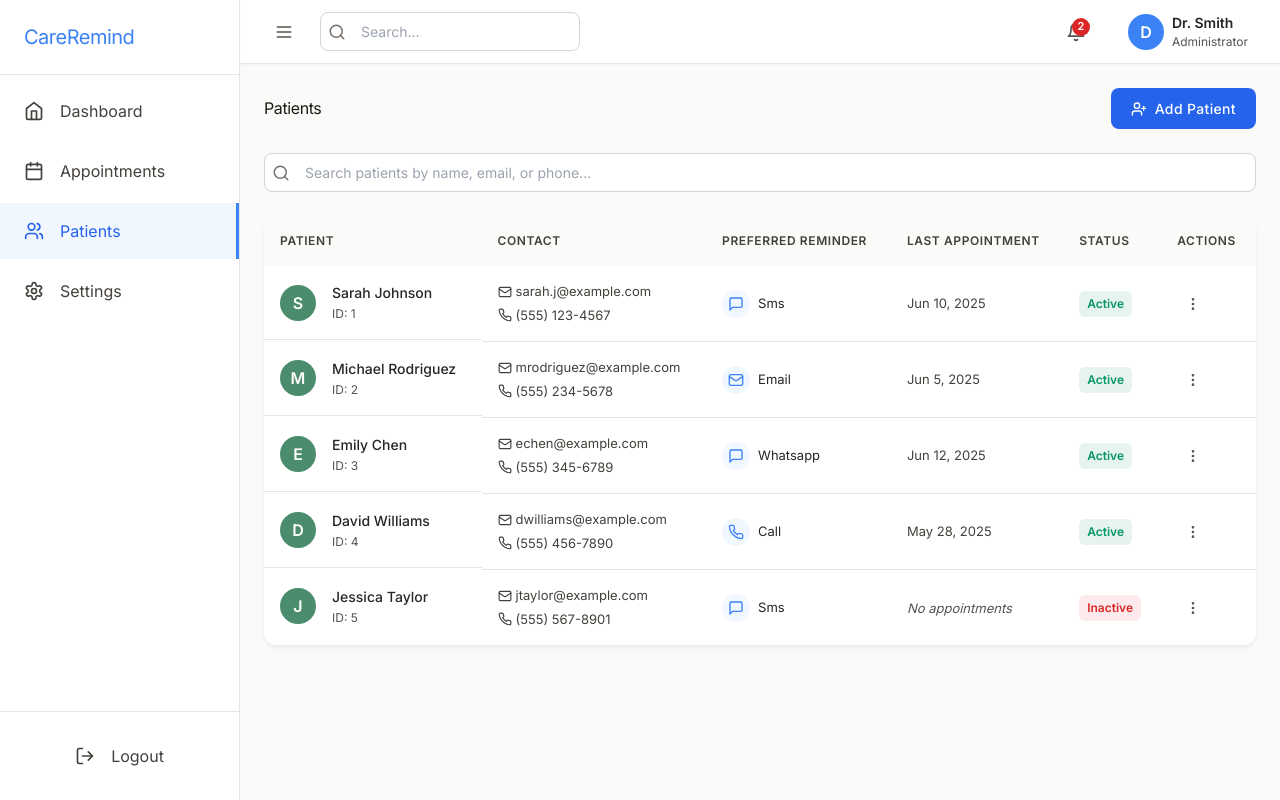
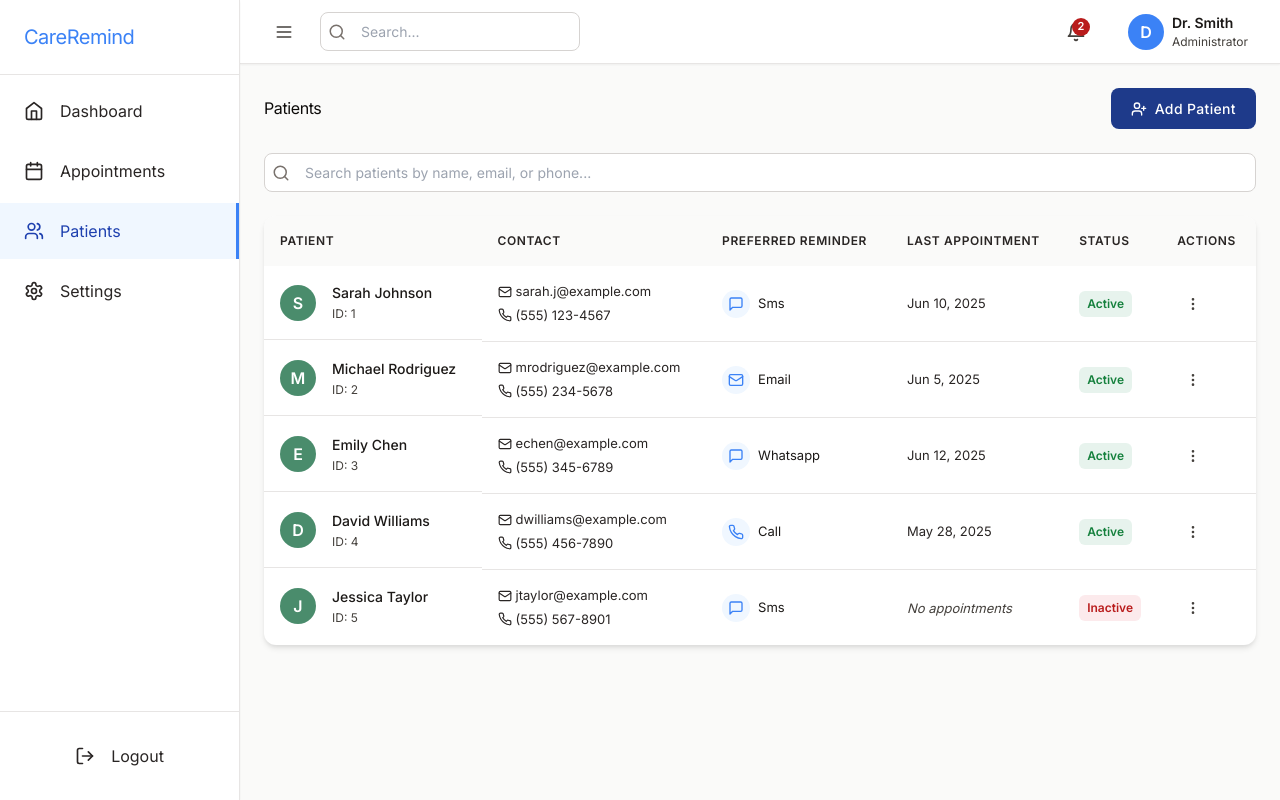
Before and after one commit to Bella-winter/hackathon-two-AI, a React (Vite) app: page /patients in a window 1280 px wide. Built offline with nearby package versions, Linux system fonts and the light colour scheme.

Commit message:
Add darker color palette

```diff
--- a/src/App.css
+++ b/src/App.css
@@ -1,47 +1,47 @@
 @import url('https://fonts.googleapis.com/css2?family=Inter:wght@400;500;600;700&display=swap');
 
 :root {
-  /* Primary colors - Calming blue palette */
+  /* Primary colors - Deep blue palette */
   --primary-50: #f0f7ff;
   --primary-100: #e0f0ff;
   --primary-200: #b9ddff;
   --primary-300: #8ac7ff;
   --primary-400: #5ba9ff;
   --primary-500: #3b82f6;
-  --primary-600: #2563eb;
-  --primary-700: #1d4ed8;
-  --primary-800: #1e40af;
-  --primary-900: #1e3a8a;
+  --primary-600: #1e40af;
+  --primary-700: #1e3a8a;
+  --primary-800: #172554;
+  --primary-900: #0f172a;
 
-  /* Secondary colors - Soothing sage */
+  /* Secondary colors - Rich sage */
   --secondary-50: #f4f8f6;
   --secondary-100: #e6efe9;
   --secondary-200: #bfd9c9;
   --secondary-300: #97c3aa;
   --secondary-400: #70ad8b;
   --secondary-500: #4a8c6c;
-  --secondary-600: #3b7057;
-  --secondary-700: #2c5442;
-  --secondary-800: #1e382c;
-  --secondary-900: #0f1c16;
+  --secondary-600: #2c5442;
+  --secondary-700: #1e382c;
+  --secondary-800: #14261e;
+  --secondary-900: #0a1310;
 
-  /* Neutral colors - Warm grays */
+  /* Neutral colors - Deep grays */
   --neutral-50: #fafaf9;
   --neutral-100: #f5f5f4;
   --neutral-200: #e7e5e4;
   --neutral-300: #d6d3d1;
   --neutral-400: #a8a29e;
   --neutral-500: #78716c;
-  --neutral-600: #57534e;
-  --neutral-700: #44403c;
-  --neutral-800: #292524;
-  --neutral-900: #1c1917;
+  --neutral-600: #44403c;
+  --neutral-700: #292524;
+  --neutral-800: #1c1917;
+  --neutral-900: #0c0a09;
 
-  /* Status colors - Muted tones */
-  --success: #059669;
-  --warning: #d97706;
-  --danger: #dc2626;
-  --info: #0891b2;
+  /* Status colors - Rich tones */
+  --success: #15803d;
+  --warning: #b45309;
+  --danger: #b91c1c;
+  --info: #0369a1;
 
   /* Spacing */
   --space-1: 4px;
@@ -60,9 +60,9 @@
   --border-radius-xl: 16px;
 
   /* Shadows */
-  --shadow-sm: 0 1px 2px rgba(0, 0, 0, 0.03);
-  --shadow-md: 0 4px 6px -1px rgba(0, 0, 0, 0.05), 0 2px 4px -1px rgba(0, 0, 0, 0.03);
-  --shadow-lg: 0 10px 15px -3px rgba(0, 0, 0, 0.05), 0 4px 6px -2px rgba(0, 0, 0, 0.03);
+  --shadow-sm: 0 1px 2px rgba(0, 0, 0, 0.05);
+  --shadow-md: 0 4px 6px -1px rgba(0, 0, 0, 0.1), 0 2px 4px -1px rgba(0, 0, 0, 0.06);
+  --shadow-lg: 0 10px 15px -3px rgba(0, 0, 0, 0.1), 0 4px 6px -2px rgba(0, 0, 0, 0.06);
 }
 
 * {
@@ -125,22 +125,22 @@ button, .btn {
 }
 
 .btn-primary {
-  background-color: var(--primary-600);
+  background-color: var(--primary-700);
   color: white;
 }
 
 .btn-primary:hover {
-  background-color: var(--primary-700);
+  background-color: var(--primary-800);
   transform: translateY(-1px);
 }
 
 .btn-secondary {
-  background-color: var(--secondary-600);
+  background-color: var(--secondary-700);
   color: white;
 }
 
 .btn-secondary:hover {
-  background-color: var(--secondary-700);
+  background-color: var(--secondary-800);
   transform: translateY(-1px);
 }
 
@@ -188,22 +188,22 @@ button, .btn {
 }
 
 .badge-success {
-  background-color: rgba(5, 150, 105, 0.1);
+  background-color: rgba(21, 128, 61, 0.1);
   color: var(--success);
 }
 
 .badge-warning {
-  background-color: rgba(217, 119, 6, 0.1);
+  background-color: rgba(180, 83, 9, 0.1);
   color: var(--warning);
 }
 
 .badge-danger {
-  background-color: rgba(220, 38, 38, 0.1);
+  background-color: rgba(185, 28, 28, 0.1);
   color: var(--danger);
 }
 
 .badge-info {
-  background-color: rgba(8, 145, 178, 0.1);
+  background-color: rgba(3, 105, 161, 0.1);
   color: var(--info);
 }
 
@@ -258,7 +258,7 @@ button, .btn {
   width: 20px;
   height: 20px;
   border-radius: 50%;
-  border-left-color: var(--primary-600);
+  border-left-color: var(--primary-700);
   animation: spin 0.8s linear infinite;
 }
 
```
